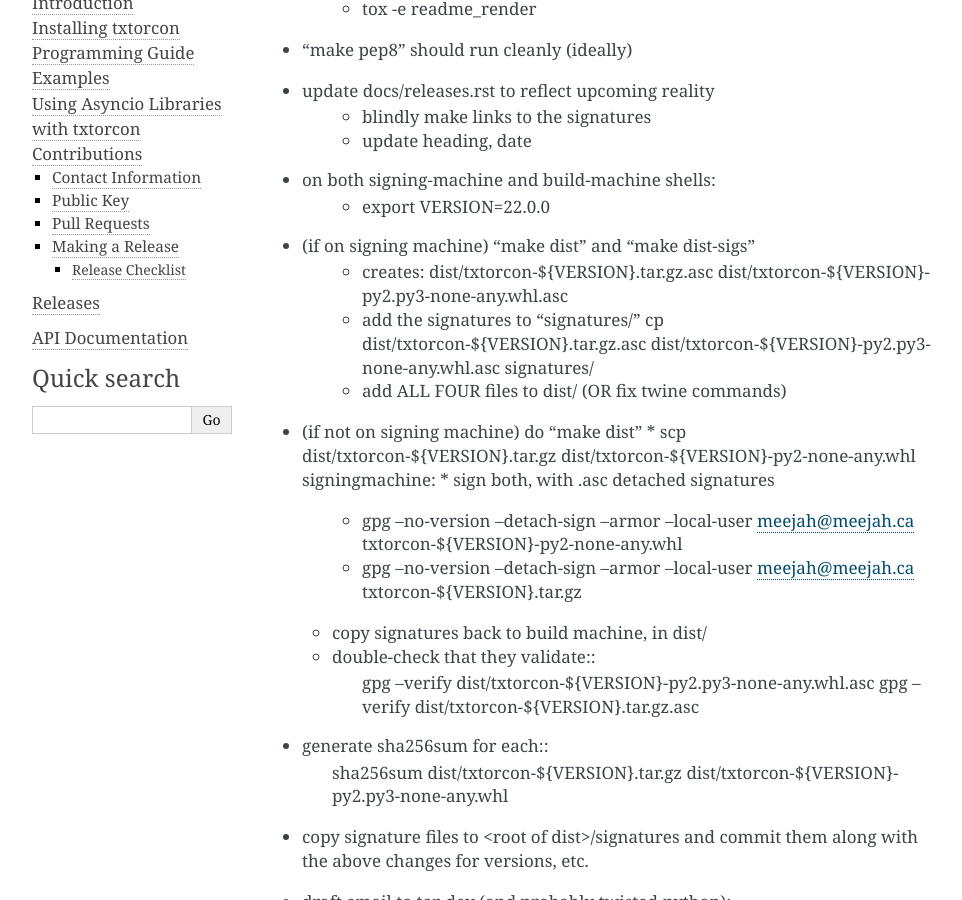
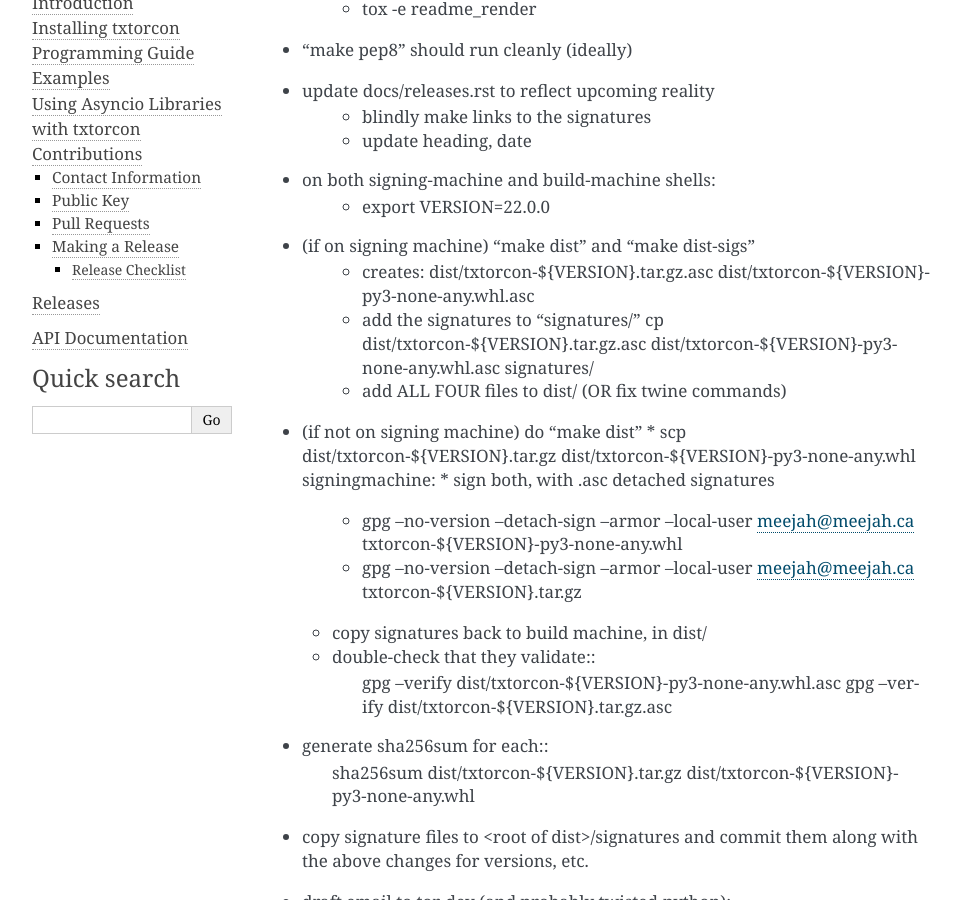
Before and after one commit to meejah/txtorcon, a Sphinx documentation site: the page built from docs/release-checklist.rst, in a window 1280 px wide and 900 px high, scrolled down 394 px. Shown: the whole window, without its empty margins (148-1110 px from the left). Built offline with Sphinx 7.4.7, drawn with Linux system fonts in a browser that asks for light colours; the version number could not be read and is left out; some of the changed text lies outside the part shown.

Commit message:
udpate checklist

```diff
--- a/docs/release-checklist.rst
+++ b/docs/release-checklist.rst
@@ -28,23 +28,23 @@
 * (if on signing machine) "make dist" and "make dist-sigs"
    * creates:
      dist/txtorcon-${VERSION}.tar.gz.asc
-     dist/txtorcon-${VERSION}-py2.py3-none-any.whl.asc
+     dist/txtorcon-${VERSION}-py3-none-any.whl.asc
    * add the signatures to "signatures/"
-     cp dist/txtorcon-${VERSION}.tar.gz.asc dist/txtorcon-${VERSION}-py2.py3-none-any.whl.asc signatures/
+     cp dist/txtorcon-${VERSION}.tar.gz.asc dist/txtorcon-${VERSION}-py3-none-any.whl.asc signatures/
    * add ALL FOUR files to dist/ (OR fix twine commands)
 
 * (if not on signing machine) do "make dist"
-  * scp dist/txtorcon-${VERSION}.tar.gz dist/txtorcon-${VERSION}-py2-none-any.whl signingmachine:
+  * scp dist/txtorcon-${VERSION}.tar.gz dist/txtorcon-${VERSION}-py3-none-any.whl signingmachine:
   * sign both, with .asc detached signatures
-     * gpg --no-version --detach-sign --armor --local-user meejah@meejah.ca txtorcon-${VERSION}-py2-none-any.whl
+     * gpg --no-version --detach-sign --armor --local-user meejah@meejah.ca txtorcon-${VERSION}-py3-none-any.whl
      * gpg --no-version --detach-sign --armor --local-user meejah@meejah.ca txtorcon-${VERSION}.tar.gz
   * copy signatures back to build machine, in dist/
   * double-check that they validate::
-     gpg --verify dist/txtorcon-${VERSION}-py2.py3-none-any.whl.asc
+     gpg --verify dist/txtorcon-${VERSION}-py3-none-any.whl.asc
      gpg --verify dist/txtorcon-${VERSION}.tar.gz.asc
 
 * generate sha256sum for each::
-     sha256sum dist/txtorcon-${VERSION}.tar.gz dist/txtorcon-${VERSION}-py2.py3-none-any.whl
+     sha256sum dist/txtorcon-${VERSION}.tar.gz dist/txtorcon-${VERSION}-py3-none-any.whl
 
 * copy signature files to <root of dist>/signatures and commit them
   along with the above changes for versions, etc.
@@ -85,7 +85,7 @@
            in a shell wherever you have the files downloaded:
 
            cat <<EOF | sha256sum --check
-           910ff3216035de0a779cfc167c0545266ff1f26687b163fc4655f298aca52d74  txtorcon-0.10.0-py2-none-any.whl
+           910ff3216035de0a779cfc167c0545266ff1f26687b163fc4655f298aca52d74 txtorcon-0.10.0-py3-none-any.whl
            c93f3d0f21d53c6b4c1521fc8d9dc2c9aff4a9f60497becea207d1738fa78279  txtorcon-0.10.0.tar.gz
            EOF
 
```
